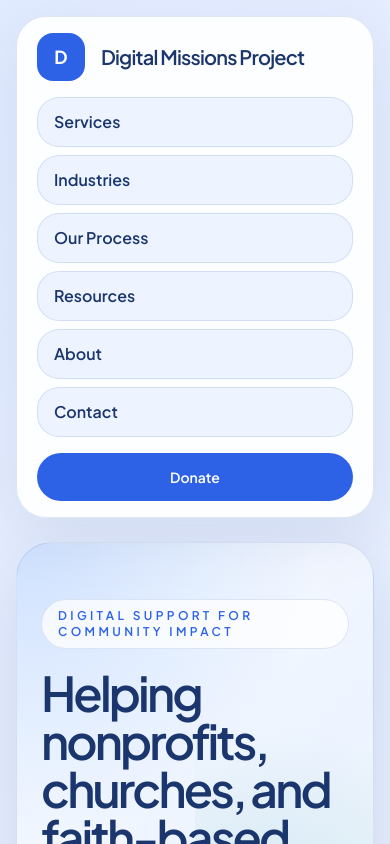
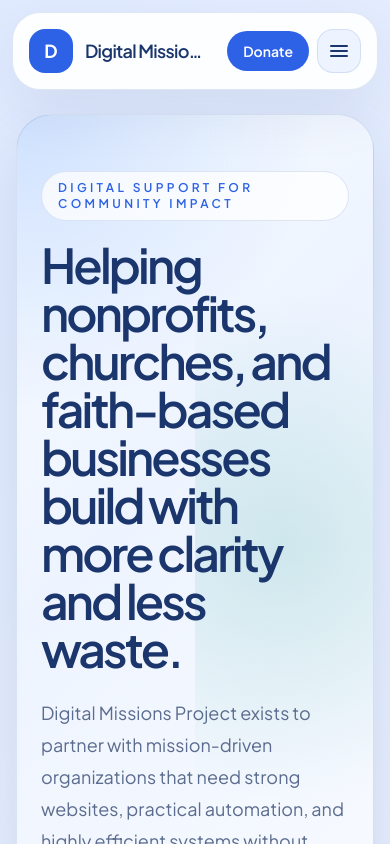
Before and after one commit to EricCJaffe/DigitalMissionsProject, a Next.js app: page / in a window 390 px wide. Shown: the top 844 px of the page. Built offline with nearby package versions, Linux system fonts and the light colour scheme.

Commit message:
Improve mobile navigation

```diff
--- a/src/components/site-header.tsx
+++ b/src/components/site-header.tsx
@@ -1,10 +1,56 @@
+"use client";
+
 import Link from "next/link";
+import { usePathname } from "next/navigation";
+import { useState } from "react";
 import { navigation } from "@/content/site";
 
+type MobileOpenState = Record<string, boolean>;
+
+function MenuToggleIcon({ open }: { open: boolean }) {
+  return (
+    <svg viewBox="0 0 24 24" aria-hidden="true" className="h-6 w-6">
+      {open ? (
+        <path
+          d="M6 6l12 12M18 6 6 18"
+          fill="none"
+          stroke="currentColor"
+          strokeLinecap="round"
+          strokeWidth="2"
+        />
+      ) : (
+        <path
+          d="M4 7h16M4 12h16M4 17h16"
+          fill="none"
+          stroke="currentColor"
+          strokeLinecap="round"
+          strokeWidth="2"
+        />
+      )}
+    </svg>
+  );
+}
+
 export function SiteHeader() {
+  const pathname = usePathname();
+  const [menuOpen, setMenuOpen] = useState(false);
+  const [openSections, setOpenSections] = useState<MobileOpenState>({});
+
+  function toggleSection(label: string) {
+    setOpenSections((current) => ({
+      ...current,
+      [label]: !current[label],
+    }));
+  }
+
+  function closeMenu() {
+    setMenuOpen(false);
+    setOpenSections({});
+  }
+
   return (
-    <header className="sticky top-0 z-50 px-4 pt-4 sm:px-6 lg:px-8">
-      <div className="mx-auto max-w-[1440px] rounded-[30px] border border-[var(--line)] bg-white/92 px-5 py-4 shadow-[0_20px_60px_rgba(15,35,95,0.08)] backdrop-blur md:px-7">
+    <header className="sticky top-0 z-50 px-3 pt-3 sm:px-6 lg:px-8">
+      <div className="mx-auto max-w-[1440px] rounded-[28px] border border-[var(--line)] bg-white/92 px-4 py-4 shadow-[0_20px_60px_rgba(15,35,95,0.08)] backdrop-blur md:px-7">
         <div className="hidden items-center justify-between gap-6 lg:flex">
           <Link href="/" className="flex items-center gap-4">
             <div className="flex h-14 w-14 items-center justify-center rounded-2xl bg-[var(--blue)] text-xl font-bold text-white shadow-[0_12px_30px_rgba(46,98,230,0.35)]">
@@ -24,7 +70,11 @@ export function SiteHeader() {
                   <li key={item.label} className="group relative">
                     <Link
                       href={item.href}
-                      className="inline-flex items-center gap-2 rounded-full px-4 py-2 text-sm font-medium text-[var(--muted)] transition hover:bg-white hover:text-[var(--navy)]"
+                      className={`inline-flex items-center gap-2 rounded-full px-4 py-2 text-sm font-medium transition ${
+                        pathname === item.href
+                          ? "bg-white text-[var(--navy)]"
+                          : "text-[var(--muted)] hover:bg-white hover:text-[var(--navy)]"
+                      }`}
                     >
                       {item.label}
                       {"items" in item ? <span className="text-xs">▾</span> : null}
@@ -67,40 +117,76 @@ export function SiteHeader() {
           </div>
         </div>
 
-        <div className="flex flex-col gap-4 lg:hidden">
-          <Link href="/" className="flex items-center gap-4">
-            <div className="flex h-12 w-12 items-center justify-center rounded-2xl bg-[var(--blue)] text-lg font-bold text-white">
+        <div className="lg:hidden">
+          <div className="flex items-center justify-between gap-4">
+            <Link href="/" className="flex min-w-0 items-center gap-3" onClick={closeMenu}>
+              <div className="flex h-11 w-11 shrink-0 items-center justify-center rounded-2xl bg-[var(--blue)] text-lg font-bold text-white">
                 D
               </div>
-            <div>
-              <p className="text-xl font-semibold tracking-[-0.04em] text-[var(--navy)]">
+              <p className="truncate text-lg font-semibold tracking-[-0.04em] text-[var(--navy)] sm:text-xl">
                 Digital Missions Project
               </p>
-            </div>
             </Link>
 
-          <nav className="grid gap-2">
+            <div className="flex items-center gap-2">
+              <a
+                href="https://for-the-least-of-these-474406.churchcenter.com/giving/to/digital-missions-project"
+                target="_blank"
+                rel="noopener noreferrer"
+                className="inline-flex h-10 items-center justify-center rounded-full bg-[var(--blue)] px-4 text-sm font-semibold text-white"
+              >
+                Donate
+              </a>
+              <button
+                type="button"
+                aria-expanded={menuOpen}
+                aria-label={menuOpen ? "Close menu" : "Open menu"}
+                onClick={() => setMenuOpen((current) => !current)}
+                className="inline-flex h-11 w-11 items-center justify-center rounded-2xl border border-[var(--line)] bg-[var(--panel)] text-[var(--navy)]"
+              >
+                <MenuToggleIcon open={menuOpen} />
+              </button>
+            </div>
+          </div>
+
+          {menuOpen ? (
+            <div className="mt-4 grid gap-2 border-t border-[var(--line)] pt-4">
               {navigation.map((item) =>
                 "items" in item ? (
-                <details
+                  <div
                     key={item.label}
-                  className="rounded-[22px] border border-[var(--line)] bg-[var(--panel)] px-4 py-3"
+                    className="overflow-hidden rounded-[22px] border border-[var(--line)] bg-[var(--panel)]"
                   >
-                  <summary className="cursor-pointer list-none font-semibold text-[var(--navy)]">
-                    {item.label}
-                  </summary>
-                  <div className="mt-3 grid gap-2">
+                    <div className="flex items-center">
                       <Link
                         href={item.href}
-                      className="rounded-2xl bg-white px-4 py-3 text-sm font-medium text-[var(--navy)]"
+                        onClick={closeMenu}
+                        className="min-w-0 flex-1 px-4 py-4 font-semibold text-[var(--navy)]"
                       >
-                      Overview
+                        {item.label}
                       </Link>
+                      <button
+                        type="button"
+                        aria-expanded={Boolean(openSections[item.label])}
+                        aria-label={`Toggle ${item.label} submenu`}
+                        onClick={() => toggleSection(item.label)}
+                        className="inline-flex h-full items-center justify-center px-4 py-4 text-[var(--navy)]"
+                      >
+                        <span
+                          className={`text-xs transition ${openSections[item.label] ? "rotate-180" : ""}`}
+                        >
+                          ▾
+                        </span>
+                      </button>
+                    </div>
+                    {openSections[item.label] ? (
+                      <div className="grid gap-2 border-t border-[var(--line)] px-3 py-3">
                         {item.items.map((subItem) => (
                           <Link
                             key={subItem.href}
                             href={subItem.href}
-                        className="rounded-2xl bg-white px-4 py-3"
+                            onClick={closeMenu}
+                            className="rounded-[18px] bg-white px-4 py-3"
                           >
                             <p className="font-medium text-[var(--navy)]">
                               {subItem.label}
@@ -111,27 +197,25 @@ export function SiteHeader() {
                           </Link>
                         ))}
                       </div>
-                </details>
+                    ) : null}
+                  </div>
                 ) : (
                   <Link
                     key={item.label}
                     href={item.href}
-                  className="rounded-[22px] border border-[var(--line)] bg-[var(--panel)] px-4 py-3 font-semibold text-[var(--navy)]"
+                    onClick={closeMenu}
+                    className={`rounded-[22px] border border-[var(--line)] px-4 py-4 font-semibold transition ${
+                      pathname === item.href
+                        ? "bg-white text-[var(--navy)]"
+                        : "bg-[var(--panel)] text-[var(--navy)]"
+                    }`}
                   >
                     {item.label}
                   </Link>
                 ),
               )}
-          </nav>
-
-          <a
-            href="https://for-the-least-of-these-474406.churchcenter.com/giving/to/digital-missions-project"
-            target="_blank"
-            rel="noopener noreferrer"
-            className="inline-flex h-12 items-center justify-center rounded-full bg-[var(--blue)] px-6 text-sm font-semibold text-white"
-          >
-            Donate
-          </a>
+            </div>
+          ) : null}
         </div>
       </div>
     </header>
```
Lines whose indentation alone changed are shown as unchanged.
